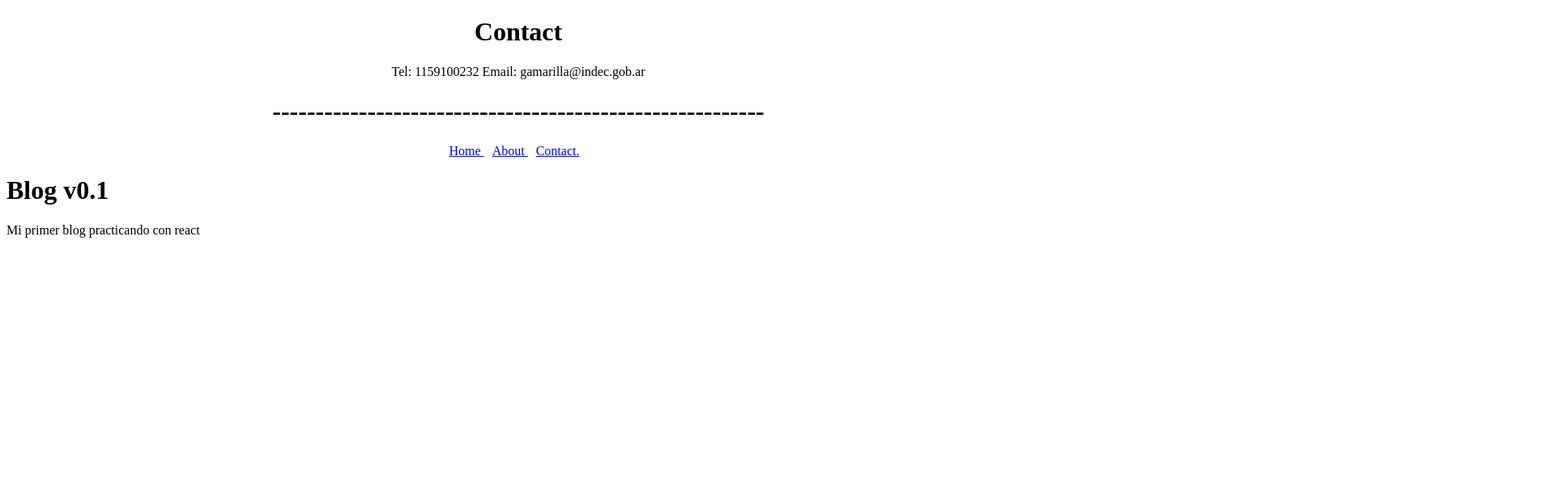
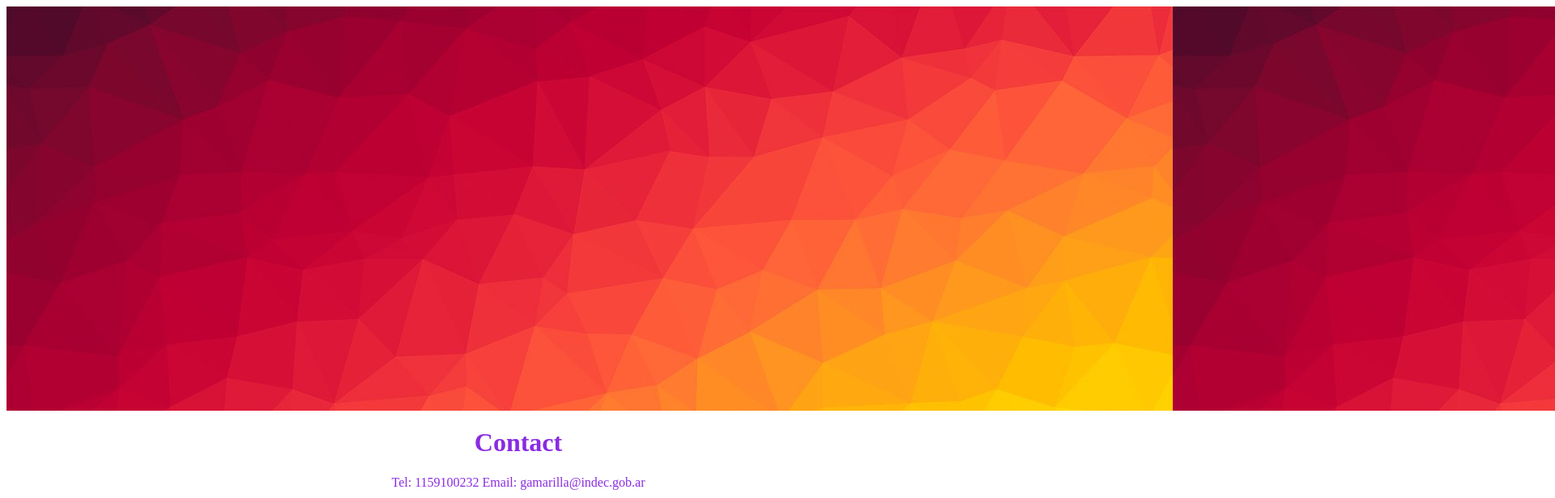
Before and after one commit to gastonamarilla/Blog-v0.1, a React (Create React App) app: page /contact in a window 1280 px wide. Shown: the top 616 px of the page at 81% size, 1920 px wide, since content can reach past the window. Built offline with nearby package versions, Linux system fonts and the light colour scheme.

Commit message:
Jugando con estilos

```diff
--- a/src/App.js
+++ b/src/App.js
@@ -6,7 +6,7 @@ import Contact from './pages/Contact';
 import Header from './components/Header';
 import './styles.css';
 import PostList from './components/PostList';
-
+import Section from './components/Section';
 
 
 class App extends Component{
@@ -14,7 +14,7 @@ class App extends Component{
 return(
 
 <Router>
-
+<Section/>
   <div>
     <Switch>
             <Route exact path="/" component={Home} />
@@ -25,8 +25,8 @@ return(
   <Header/>
   </div>
   <PostList/>
+
 </Router>
-
 
 );
 }
--- a/src/components/Header.js
+++ b/src/components/Header.js
@@ -19,7 +19,6 @@ return(
     </div>
     </header>
 
-
 )
 }
 }
--- /dev/null
+++ b/src/components/Section.js
@@ -0,0 +1,22 @@
+import React, { Component } from 'react';
+import Background from '../images/Background.jpg';
+
+
+
+var sectionStyle = {
+    width: "200%",
+    height: "500px",
+    backgroundImage: "url(" + Background + ")"
+
+
+};
+
+
+class Section extends Component {
+render(){
+    return(
+        <section style={sectionStyle}>
+        </section>
+    );
+};
+}export default Section;
--- a/src/styles.css
+++ b/src/styles.css
@@ -1,5 +1,6 @@
 header {
     text-align: center;
+    color: blueviolet;
 
 
 }
```
Also changed, not shown: src/images/Background.jpg (added).
